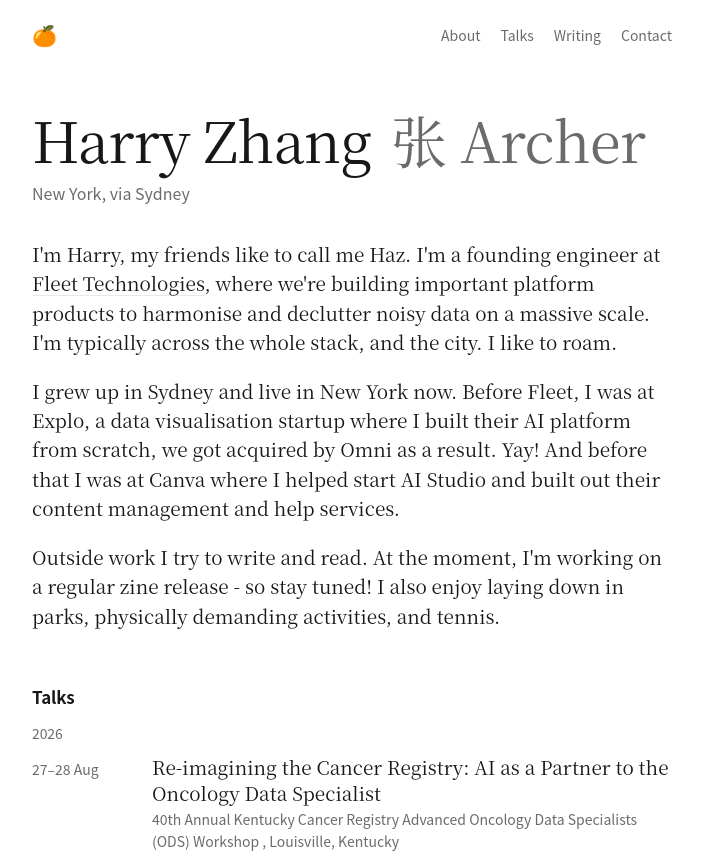
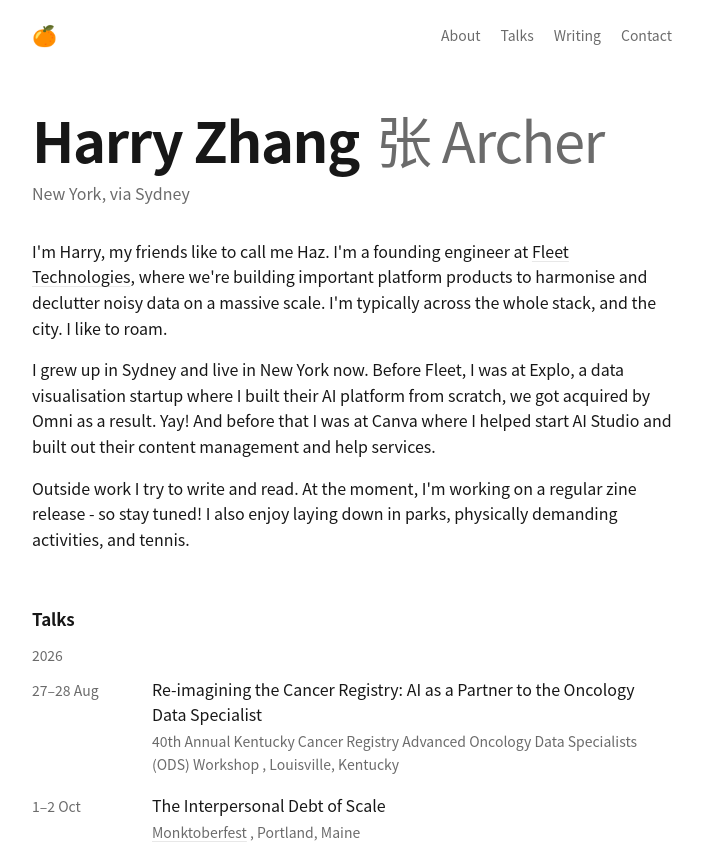
Before and after one commit to merylstreep/website_redux, an Astro site: page / in a window 1280 px wide. Shown: the top 856 px of the page, without its empty margins (288-991 px from the left). Built offline with nearby package versions, Linux system fonts and the light colour scheme; Astro itself is replaced by a stand-in of ours.

Commit message:
Back to Geist everywhere; keep the large name

```diff
--- a/package.json
+++ b/package.json
@@ -11,7 +11,6 @@
   },
   "dependencies": {
     "@fontsource-variable/geist": "^5.3.0",
-    "@fontsource-variable/newsreader": "^5.3.0",
     "astro": "^7.3.3"
   },
   "devDependencies": {
--- a/src/components/TalkList.astro
+++ b/src/components/TalkList.astro
@@ -41,7 +41,7 @@ function range(t: Talk) {
                   {range(t)}
                 </time>
                 <div class="talk">
-                  <p class="title serif">{t.title}</p>
+                  <p class="title">{t.title}</p>
                   <p class="muted event">
                     {t.url ? <a href={t.url}>{t.event}</a> : t.event}
                     {t.location && <span class="loc">{t.location}</span>}
@@ -81,13 +81,11 @@ function range(t: Talk) {
     gap: 0.1rem 1rem;
   }
   time {
-    padding-top: 0.25rem;
+    padding-top: 0.15rem;
     white-space: nowrap;
   }
   .title {
-    font-size: var(--text-serif);
     font-weight: 500;
-    line-height: 1.35;
     text-wrap: pretty;
   }
   .event {
--- a/src/pages/index.astro
+++ b/src/pages/index.astro
@@ -13,11 +13,11 @@ import { person, about, talks, writing, contact } from '@/content/site';
 
   <main class="wrap">
     <section class="intro" id="about" aria-labelledby="name">
-      <h1 id="name" class="serif">
+      <h1 id="name">
         {person.name} <span class="alt">{person.altName}</span>
       </h1>
       <p class="muted where">{person.location}</p>
-      <div class="about serif">
+      <div class="about">
         {about.map((para) => <p set:html={para} />)}
       </div>
     </section>
@@ -48,12 +48,12 @@ import { person, about, talks, writing, contact } from '@/content/site';
   }
   h1 {
     font-size: var(--text-name);
-    font-weight: 500;
+    font-weight: 600;
     line-height: 1.05;
-    letter-spacing: -0.01em;
+    letter-spacing: -0.025em;
   }
   .alt {
-    font-weight: 300;
+    font-weight: 400;
     color: var(--ink-2);
     margin-left: 0.1em;
   }
@@ -62,8 +62,6 @@ import { person, about, talks, writing, contact } from '@/content/site';
   }
   .about {
     margin-top: 2rem;
-    font-size: var(--text-serif);
-    line-height: 1.55;
   }
   footer {
     display: flex;
--- a/src/styles/global.css
+++ b/src/styles/global.css
@@ -1,6 +1,4 @@
 @import '@fontsource-variable/geist';
-@import '@fontsource-variable/newsreader/opsz.css';
-@import '@fontsource-variable/newsreader/opsz-italic.css';
 
 :root {
   color-scheme: light dark;
@@ -13,7 +11,6 @@
 
   --sans: 'Geist Variable', 'PingFang SC', 'Hiragino Sans GB', 'Noto Sans CJK SC', system-ui,
     sans-serif;
-  --serif: 'Newsreader Variable', 'Songti SC', 'Noto Serif CJK SC', Georgia, serif;
 
   --measure: 40rem;
   --gutter: clamp(1.25rem, 5vw, 2rem);
@@ -22,7 +19,6 @@
   --text: 1rem;
   --text-md: 1.0625rem;
   --text-lg: 1.375rem;
-  --text-serif: 1.1875rem;
   --text-name: clamp(2.75rem, 2.1rem + 2.2vw, 3.5rem);
 
   --space-section: 3.5rem;
@@ -123,11 +119,6 @@ ol {
   font-variant-numeric: tabular-nums;
 }
 
-.serif {
-  font-family: var(--serif);
-  font-optical-sizing: auto;
-}
-
 .visually-hidden {
   position: absolute;
   width: 1px;
```
Also changed, not shown: pnpm-lock.yaml.
